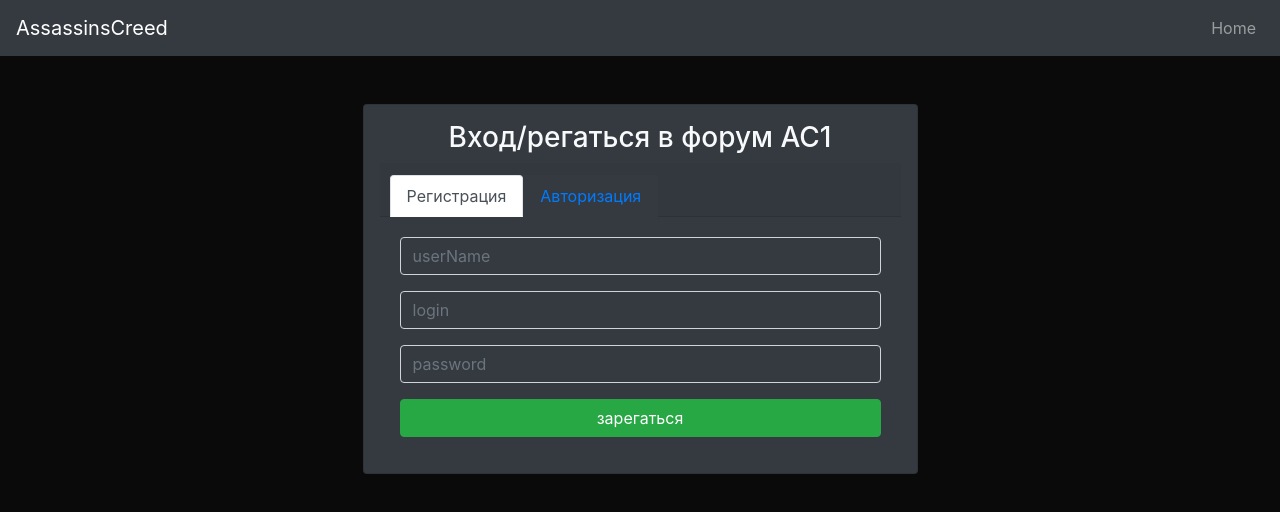
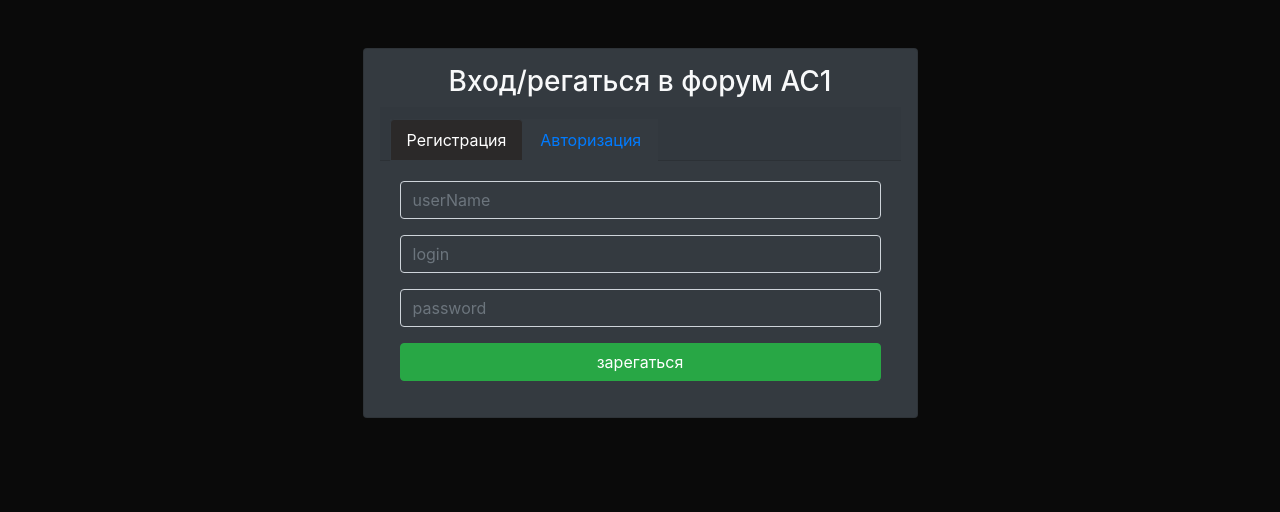
Before and after one commit to web-coder2/assassinsCreedGuide, a Vue app in the folder client/: page /login in a window 1280 px wide. Shown: the top 512 px of the page. Built offline with nearby package versions, Linux system fonts and the light colour scheme.

Commit message:
стилизовал табы логина и исправлистурктура навбара пофиксил ворнинг

```diff
--- a/client/src/App.vue
+++ b/client/src/App.vue
@@ -1,10 +1,6 @@
-<script setup>
-  import { RouterLink, RouterView } from 'vue-router'
-</script>
-
 <template>
 
-  <nav class="navbar navbar-expand-lg navbar-dark bg-dark">
+  <nav class="navbar navbar-expand-lg navbar-dark bg-dark" v-if="showNavbar">
     <RouterLink to="/" class="navbar-brand">AssassinsCreed</RouterLink>
 
     <button class="navbar-toggler ml-auto" type="button" data-toggle="collapse" data-target="#navbarMenu" aria-controls="navbarMenu" aria-expanded="false" aria-label="Переключить навигацию">
@@ -13,8 +9,8 @@
 
     <div class="collapse navbar-collapse" id="navbarMenu" style="flex-direction: row-reverse;">
       <ul class="navbar-nav ml-auto">
-          <li class="nav-item">
-            <RouterLink to="/" class="nav-link">Home</RouterLink>
+          <li class="nav-item" v-for="(item, index) in arrayLinks">
+            <RouterLink :to="item.to" class="nav-link"><i :class="item.icon" class="mr-1"></i>{{ item.name }}</RouterLink>
           </li>
       </ul>
     </div>
@@ -25,3 +21,30 @@
   </div>
 
 </template>
+
+
+<script>
+
+  import { RouterLink, RouterView } from 'vue-router'
+
+  export default {
+    data() {
+      return {
+        arrayLinks: [
+          { to: '/', name: 'Home', icon: 'fas fa-home text-success' },
+          { to: '/login', name: 'Login', icon: 'fas fa-sign-in-alt text-warning' },
+        ],
+        showNavbar: null
+      }
+    },
+    watch: {
+      '$route'(to, from) {
+        this.showNavbar = to.path !== '/login'
+      }
+    },
+    mounted() {
+      this.showNavbar = this.$route.path !== '/login'
+    }
+  }
+
+</script>
--- a/client/src/router/index.js
+++ b/client/src/router/index.js
@@ -19,7 +19,7 @@
   ],
 })
 
-router.beforeEach((to, from, next) => {
+router.beforeEach((to, from) => {
   const user = store.state.userObject
   const userRank = store.state.userRank
 
@@ -27,15 +27,15 @@
 
   if (to.meta.requiresAuth) {
     if (!user) {
-      return next({ name: 'login' })
+      return { name: 'login' }
     } else {
       const allowedRanks = to.meta.allowedRanks || []
       if (allowedRanks.length && !allowedRanks.includes(userRank)) {
-        return next({ name: 'home' })
+        return { name: 'home' }
       }
     }
   }
-  next()
+  return true
 })
 
 export default router
--- a/client/src/views/LoginView.vue
+++ b/client/src/views/LoginView.vue
@@ -51,6 +51,15 @@
 
 </template>
 
+<style>
+
+.nav-tabs .nav-link.active {
+    background-color:rgb(43, 41, 41);
+    color: #fff;
+    border-color: #343a40;
+}
+
+</style>
 
 <script>
 
```
